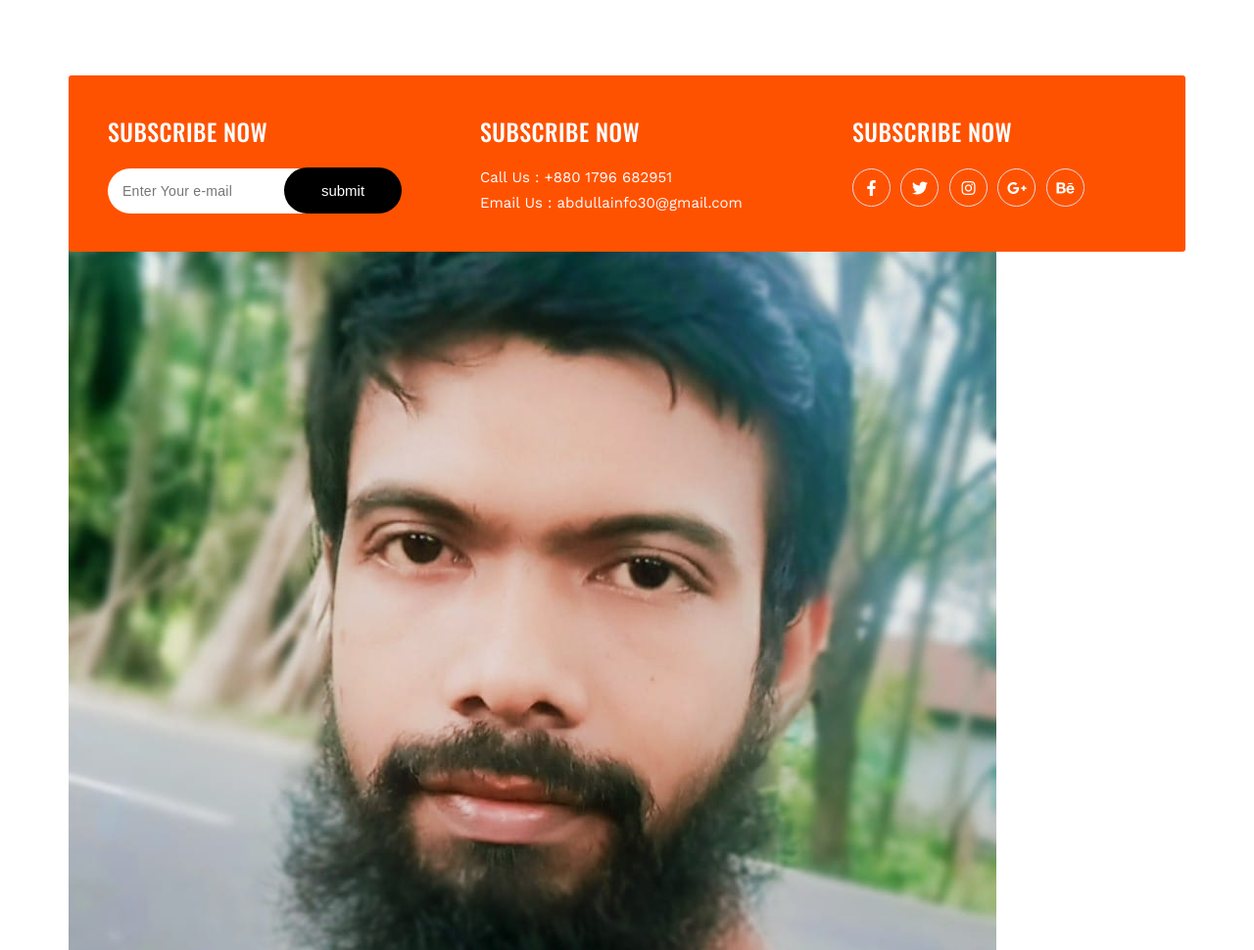
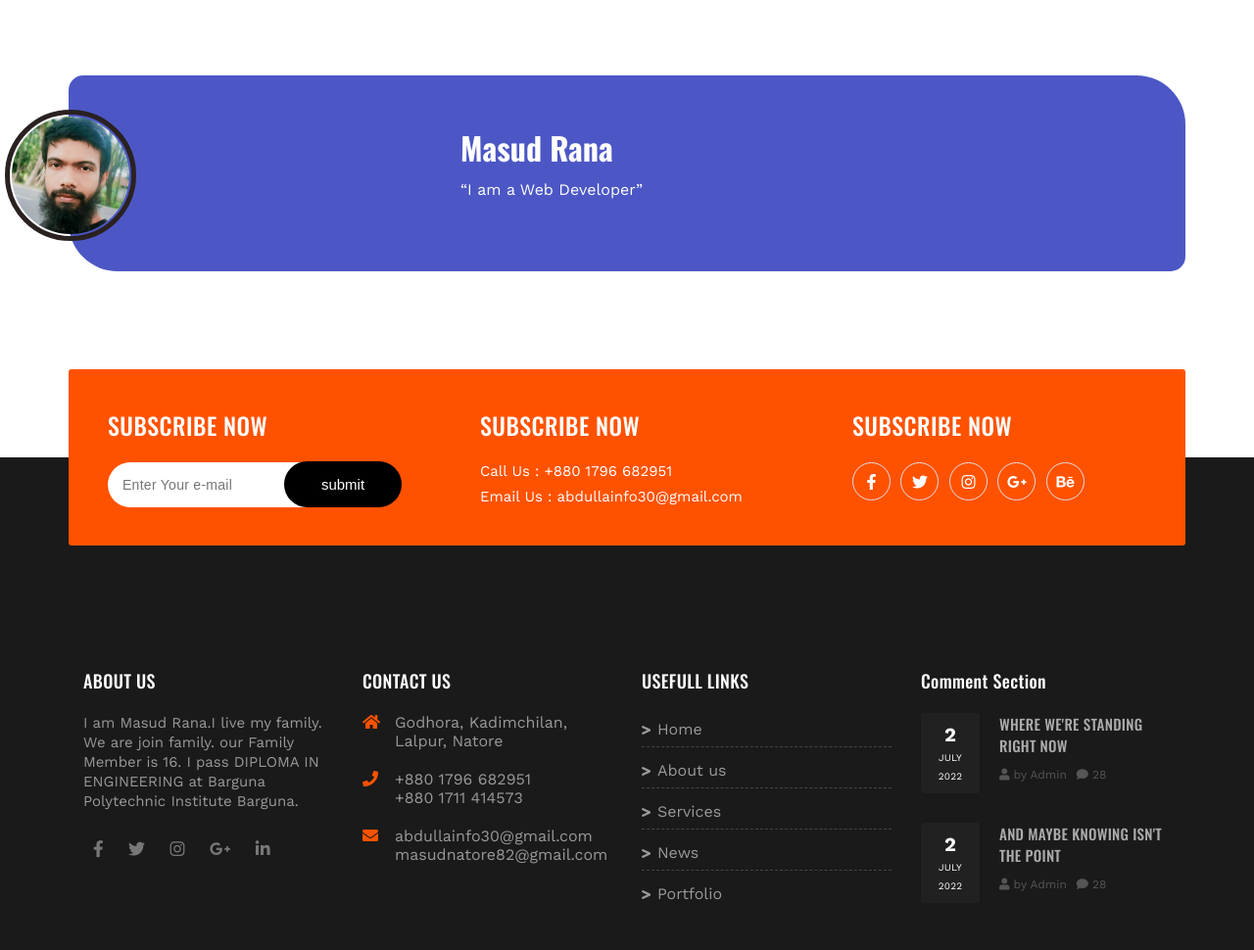
Before and after one commit to masudrana5/Excited-project, a plain HTML site: page index.html in a window 1280 px wide. Shown: the part 7174-8144 px from the top of the page at 98% size. Drawn offline with nearby package versions, Linux system fonts and the light colour scheme.

Commit message:
web author profile updated done0

```diff
--- a/index.html
+++ b/index.html
@@ -610,6 +610,18 @@
    </div>
 
 </section>
+<!-- This author profile photo -->
+<div class="container">
+   <div class="profile">
+      <img class="web-author" src="images/masud.jpg" alt="author photo">
+      <div class="profile-dis">
+         <h1>Masud Rana</h1>
+         <p><q>I am a Web Developer</q></p>
+      </div>
+
+   </div>
+
+</div>
 <div id="subscribe">
    <div class="container">
       <div class="subsBoxesWrapper">
@@ -638,9 +650,7 @@
       </div>
    </div>
 </div>
-<div class="container">
-   <img src="images/masud.jpg" alt="author photo">
-</div>
+
 <!-- this is footer -->
 <footer id="footer">
    <div class="container">
--- a/style.css
+++ b/style.css
@@ -2227,3 +2227,42 @@ div#subscribe {
    background: #fff;
    color: #111;
 }
+.web-author{
+   height: 120px;
+   width: 120px;
+   border-radius: 50%;
+   position: absolute;
+   top: 35px;
+   left: -65px;
+   border: 5px solid #2a2121;
+   padding: 2px;
+   overflow: hidden;
+   transition: 0.5s;
+   transition-timing-function: ease-in-out;
+   transition-delay: 0.2s;
+   transition-duration: 1s;
+}
+.web-author:hover{
+   transform: scale(1.3);
+
+}
+.profile{
+   height: 200px;
+   background-color: #1c29b6c8;
+   position: relative;
+   margin-bottom: 100px;
+   border-radius: 15px 50px;
+}
+.profile .profile-dis{
+   width: 800px;
+   margin-left: 400px;
+   color: #fff;
+   padding-top: 50px;
+
+}
+.profile .profile-dis h1{
+   font-weight: 900;
+}
+.profile .profile-dis p{
+   margin-top: 10px;
+}
```
